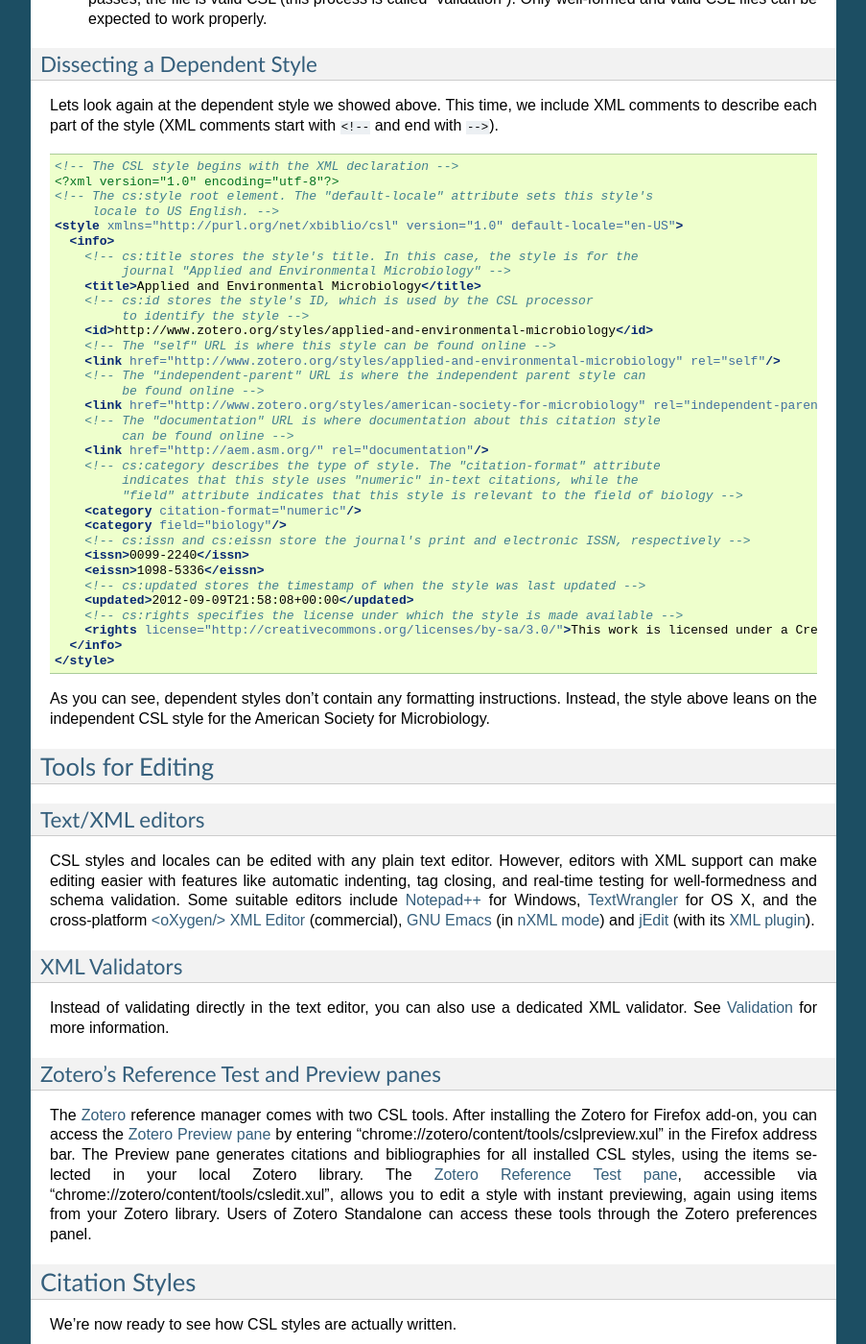
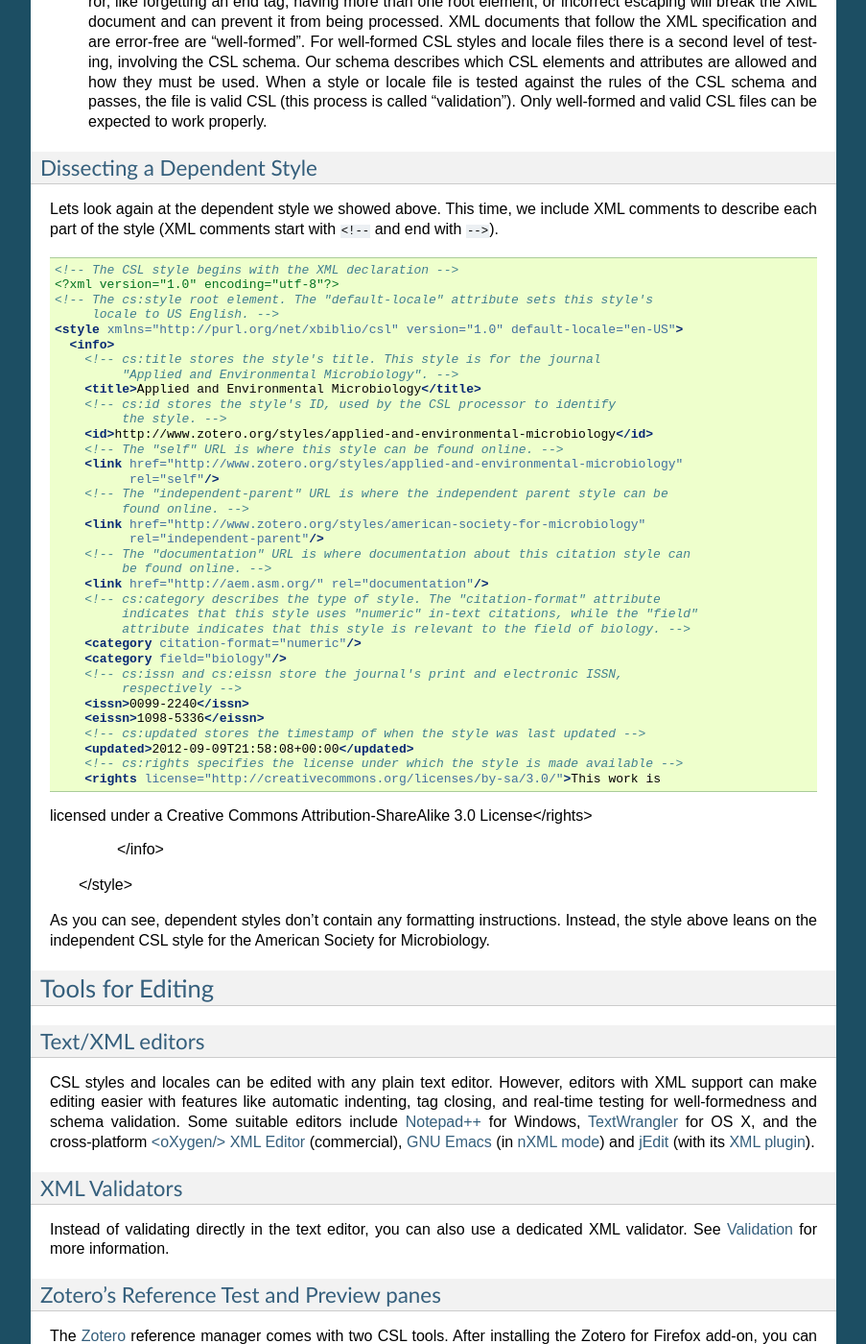
Before and after one commit to rmzelle/writing, a Sphinx documentation site: the page built from docs/primer.rst, in a window 1280 px wide and 1400 px high, scrolled down 6034 px. Shown: the whole window at 96% size, without its empty margins (198-1101 px from the left). Built offline with Sphinx 7.4.7, drawn with Linux system fonts in a browser that asks for light colours; some of the changed lines change nothing that is shown; some of the changed text lies outside the part shown.

Commit message:
Try to improve line-breaks

```diff
--- a/docs/primer.rst
+++ b/docs/primer.rst
@@ -152,15 +152,18 @@ Let's take a look at the following dependent CSL style:
       <info>
         <title>Applied and Environmental Microbiology</title>
         <id>http://www.zotero.org/styles/applied-and-environmental-microbiology</id>
-        <link href="http://www.zotero.org/styles/applied-and-environmental-microbiology" rel="self"/>
-        <link href="http://www.zotero.org/styles/american-society-for-microbiology" rel="independent-parent"/>
+        <link href="http://www.zotero.org/styles/applied-and-environmental-microbiology"
+              rel="self"/>
+        <link href="http://www.zotero.org/styles/american-society-for-microbiology"
+              rel="independent-parent"/>
         <link href="http://aem.asm.org/" rel="documentation"/>
         <category citation-format="numeric"/>
         <category field="biology"/>
         <issn>0099-2240</issn>
         <eissn>1098-5336</eissn>
         <updated>2012-09-09T21:58:08+00:00</updated>
-        <rights license="http://creativecommons.org/licenses/by-sa/3.0/">This work is licensed under a Creative Commons Attribution-ShareAlike 3.0 License</rights>
+        <rights license="http://creativecommons.org/licenses/by-sa/3.0/">This work is
+licensed under a Creative Commons Attribution-ShareAlike 3.0 License</rights>
       </info>
     </style>
 
@@ -191,32 +194,36 @@ Lets look again at the dependent style we showed above. This time, we include XM
          locale to US English. -->
     <style xmlns="http://purl.org/net/xbiblio/csl" version="1.0" default-locale="en-US">
       <info>
-        <!-- cs:title stores the style's title. In this case, the style is for the
-             journal "Applied and Environmental Microbiology" -->
+        <!-- cs:title stores the style's title. This style is for the journal
+             "Applied and Environmental Microbiology". -->
         <title>Applied and Environmental Microbiology</title>
-        <!-- cs:id stores the style's ID, which is used by the CSL processor
-             to identify the style -->
+        <!-- cs:id stores the style's ID, used by the CSL processor to identify
+             the style. -->
         <id>http://www.zotero.org/styles/applied-and-environmental-microbiology</id>
-        <!-- The "self" URL is where this style can be found online -->
-        <link href="http://www.zotero.org/styles/applied-and-environmental-microbiology" rel="self"/>
-        <!-- The "independent-parent" URL is where the independent parent style can
-             be found online -->
-        <link href="http://www.zotero.org/styles/american-society-for-microbiology" rel="independent-parent"/>
-        <!-- The "documentation" URL is where documentation about this citation style
-             can be found online -->
+        <!-- The "self" URL is where this style can be found online. -->
+        <link href="http://www.zotero.org/styles/applied-and-environmental-microbiology"
+              rel="self"/>
+        <!-- The "independent-parent" URL is where the independent parent style can be
+             found online. -->
+        <link href="http://www.zotero.org/styles/american-society-for-microbiology"
+              rel="independent-parent"/>
+        <!-- The "documentation" URL is where documentation about this citation style can
+             be found online. -->
         <link href="http://aem.asm.org/" rel="documentation"/>
         <!-- cs:category describes the type of style. The "citation-format" attribute
-             indicates that this style uses "numeric" in-text citations, while the
-             "field" attribute indicates that this style is relevant to the field of biology -->
+             indicates that this style uses "numeric" in-text citations, while the "field"
+             attribute indicates that this style is relevant to the field of biology. -->
         <category citation-format="numeric"/>
         <category field="biology"/>
-        <!-- cs:issn and cs:eissn store the journal's print and electronic ISSN, respectively -->
+        <!-- cs:issn and cs:eissn store the journal's print and electronic ISSN,
+             respectively -->
         <issn>0099-2240</issn>
         <eissn>1098-5336</eissn>
         <!-- cs:updated stores the timestamp of when the style was last updated -->
         <updated>2012-09-09T21:58:08+00:00</updated>
         <!-- cs:rights specifies the license under which the style is made available -->
-        <rights license="http://creativecommons.org/licenses/by-sa/3.0/">This work is licensed under a Creative Commons Attribution-ShareAlike 3.0 License</rights>
+        <rights license="http://creativecommons.org/licenses/by-sa/3.0/">This work is
+licensed under a Creative Commons Attribution-ShareAlike 3.0 License</rights>
       </info>
     </style>
 
```
